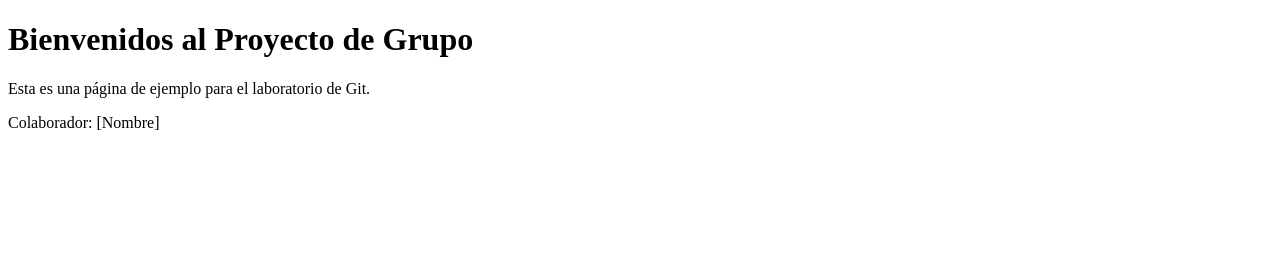
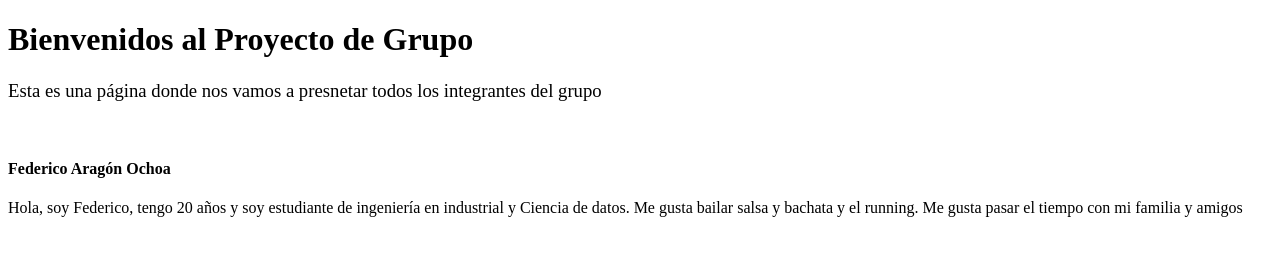
Before and after one commit to sara-munoz-5/lab1_grupo4, a plain HTML site: page index.html in a window 1280 px wide. Drawn offline with Linux system fonts and the light colour scheme.

Commit message:
I add some titles and present my self

```diff
--- a/index.html
+++ b/index.html
@@ -6,6 +6,12 @@
 </head>
 <body>
 <h1>Bienvenidos al Proyecto de Grupo</h1>
-<p>Esta es una página de ejemplo para el laboratorio de Git.</p> <p>Colaborador: [Nombre]</p>
+<h3 style="font-weight: normal;">Esta es una página donde nos vamos a presnetar todos los integrantes del grupo</h3>
+&nbsp;
+
+
+<h4>Federico Aragón Ochoa</h4>
+<p>Hola, soy Federico, tengo 20 años y soy estudiante de ingeniería en industrial y Ciencia de datos. Me gusta bailar salsa y bachata y el running. Me gusta pasar el tiempo con mi familia y amigos</p>
+
 </body>
 </html>
```
